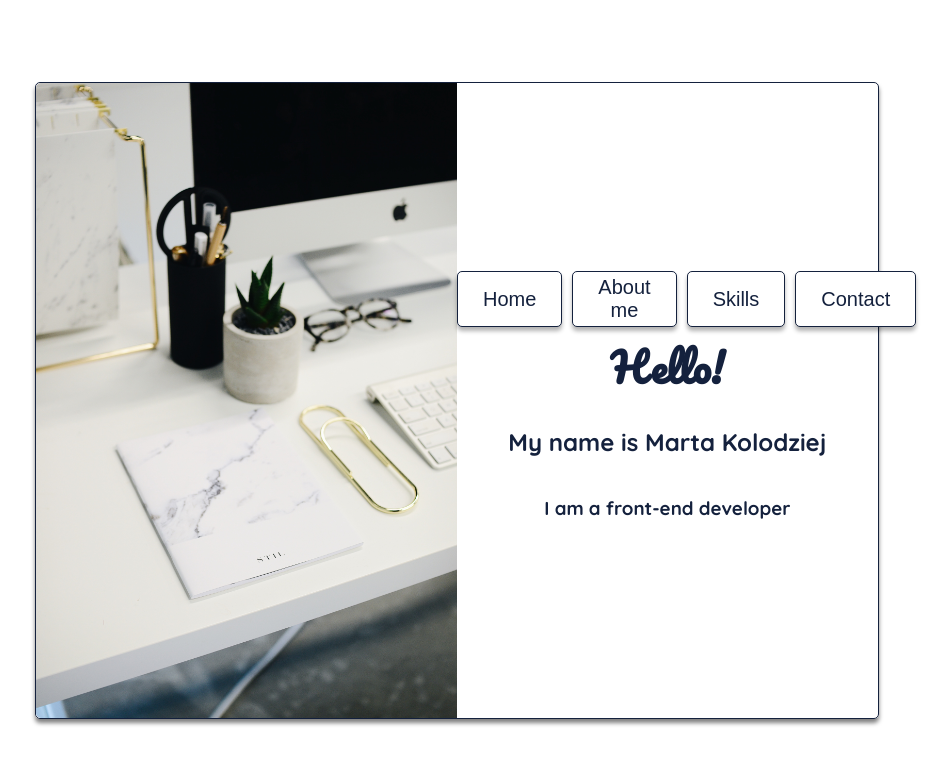
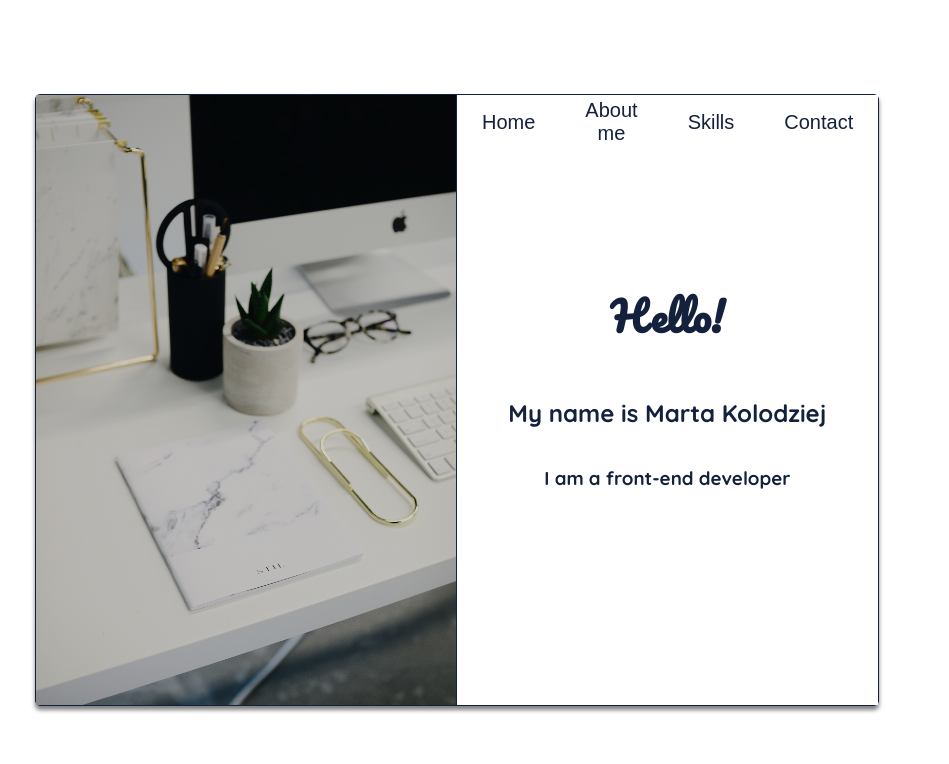
Before and after one commit to martakolodziej1/visiting-page-react, a React (Create React App) app in the folder visiting-page-react/: page / in a window 1280 px wide. Shown: the top 764 px of the page, without its empty margins (183-1132 px from the left). Built offline with nearby package versions, Linux system fonts and the light colour scheme.

Commit message:
Change layout of home page

```diff
--- a/visiting-page-react/src/components/Home.js
+++ b/visiting-page-react/src/components/Home.js
@@ -4,11 +4,6 @@ import Page from './Page';
 import Renderer from './Renderer';
 import Navbar from './Navbar';
 import '../style/style.css';
-
-const imgDesk = {
-    src: process.env.PUBLIC_URL + '/img/desk.jpg',
-    alt: 'desk'
-};
 
 export default class Home extends Page {
     constructor(props) {
@@ -23,7 +18,7 @@ export default class Home extends Page {
             return (<Renderer page = {this.state.page}/>)
         return (
             <div className="container">
-                <img src={imgDesk.src} alt={imgDesk.alt} />
+                <div className="image-side"></div>
                 <div className="box">
                     <Navbar setNextPage = {this.setNextPage}/>
                     <h1>Hello!</h1>
--- a/visiting-page-react/src/style/style.css
+++ b/visiting-page-react/src/style/style.css
@@ -30,15 +30,11 @@ body {
 button {
     background-color: white;
     color: #14213d;
-    border: 1px solid #14213d;
-    border-radius: 5px;
+    border: none;
     font-size: 20px;
     padding: 4px 25px;
-    margin-top: 10px;
-    margin-right: 10px;
     transition: transform 80ms ease-in;
     outline: none;
-    box-shadow: 0px 4px 4px rgba(0, 0, 0, 0.3);
 }
 
 button:active {
@@ -47,27 +43,27 @@ button:active {
 
 button:hover {
     background-color: #14213d;
-    border: 2px solid white;
     color: white;
 }
 
 .box {
     background-color: white;
-    padding: 50px;
+    /* padding: 50px; */
     display: flex;
     flex-direction: column;
-    justify-content: center;
+    justify-content: flex-start;
     align-items: center;
     font-family: 'Quicksand', sans-serif;
     width: 420.6px;
     min-height: 610px;
 }
 
-img {
+.image-side {
+    background-image: linear-gradient(rgba(0, 0, 0, 0.2), rgba(0, 0, 0, 0.2)), url("/img/stil-xhb7s-Q-ECA-unsplash.jpg");
+    background-size: cover;
     width: 420.6px;
     min-height: 610px;
-    background-color: rgba(0, 0, 0, 0.5);
-    border-radius: 5px 0 0 5px;
+    border-right: 1px solid #14213d;
 }
 
 hr {
@@ -79,7 +75,7 @@ hr {
 h1 {
     font-family: 'Pacifico', cursive;
     font-size: 40px;
-    margin: 5px;
+    padding-top: 25%;
     color: #14213d;
 }
 
```
Also changed, not shown: visiting-page-react/public/img/stil-xhb7s-Q-ECA-unsplash.jpg (renamed from visiting-page-react/public/img/desk.jpg).
